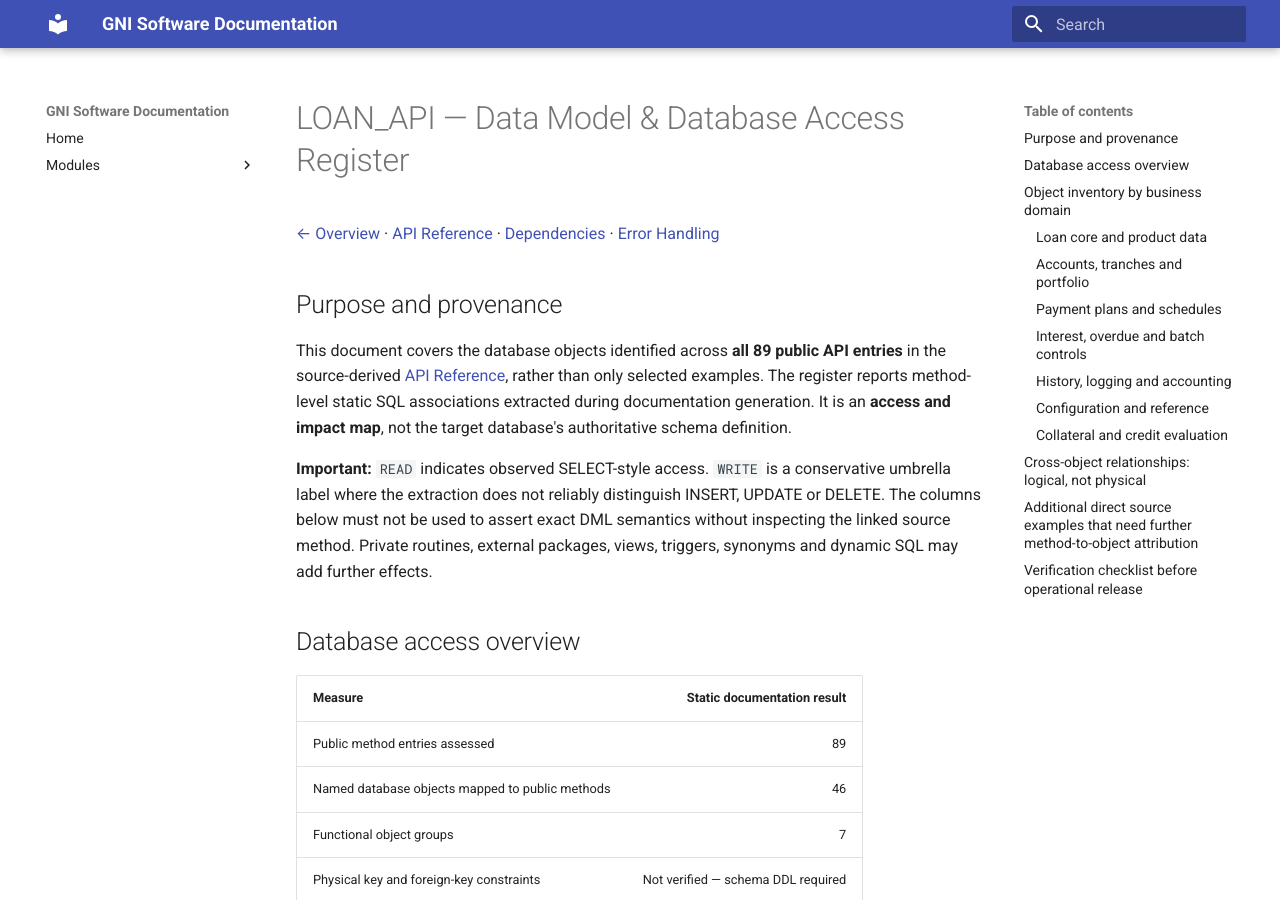
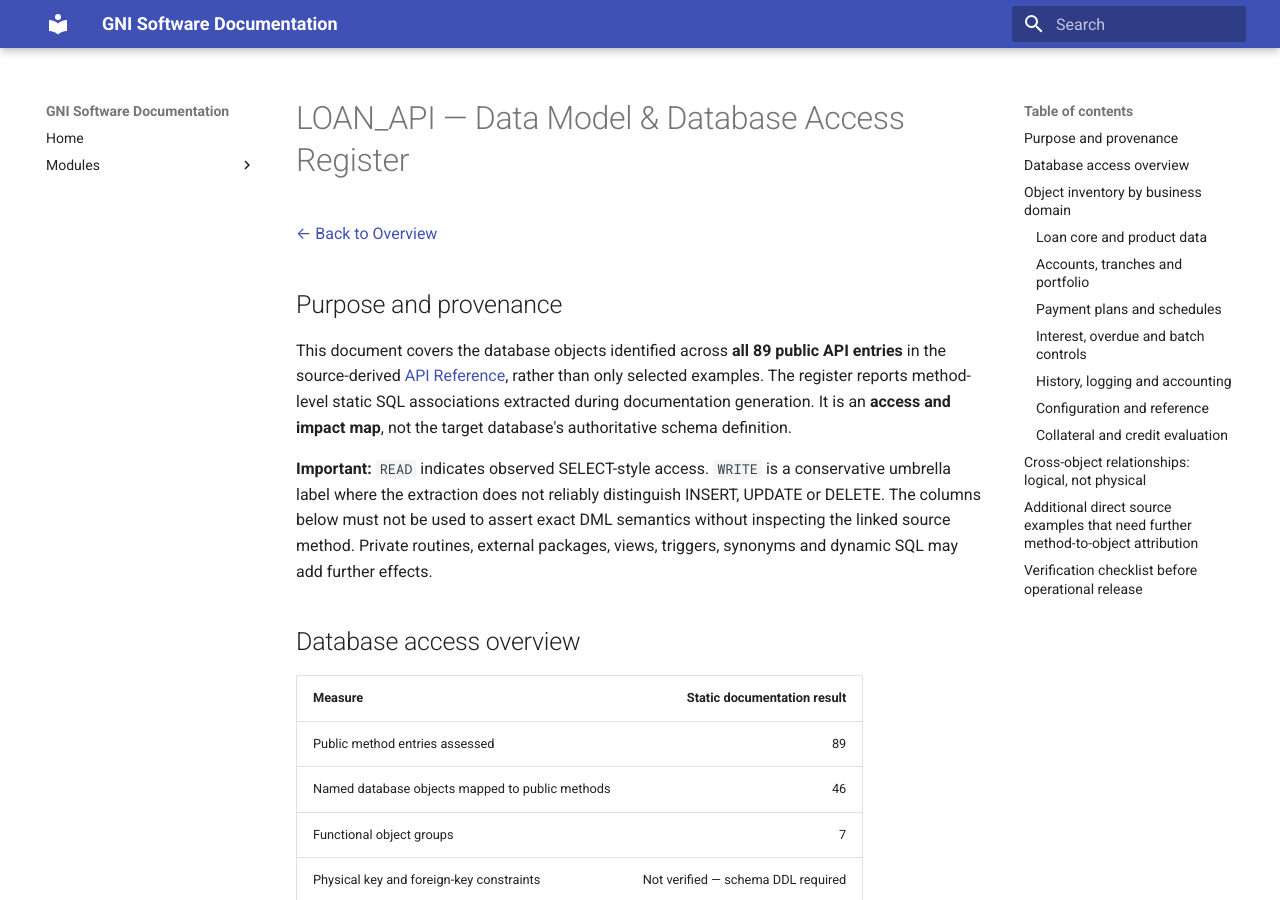
Before and after one commit to SadayCb/gni-documentation-poc9.0, an MkDocs documentation site: the page built from docs/modules/loan-management/loan-api/data-model.md, in a window 1280 px wide and 900 px high. Built offline with MkDocs 1.6.1 and Material for MkDocs 9.7.7, drawn with Linux system fonts in a browser that asks for light colours.

Commit message:
Update data-model.md

````diff
--- a/docs/modules/loan-management/loan-api/data-model.md
+++ b/docs/modules/loan-management/loan-api/data-model.md
@@ -1,6 +1,6 @@
 # LOAN_API — Data Model & Database Access Register
 
-[← Overview](README.md) · [API Reference](api-reference.md) · [Dependencies](dependencies.md) · [Error Handling](error-handling.md)
+[← Back to Overview](README.md)
 
 ## Purpose and provenance
 
@@ -149,3 +149,5 @@ SELECT owner, object_name, object_type
                        'LOAN_OPERATION_HISTORY','LOAN_ACC_TYPES_PR')
  ORDER BY object_name;
 ```
+
+[← Back to Overview](README.md)
````
